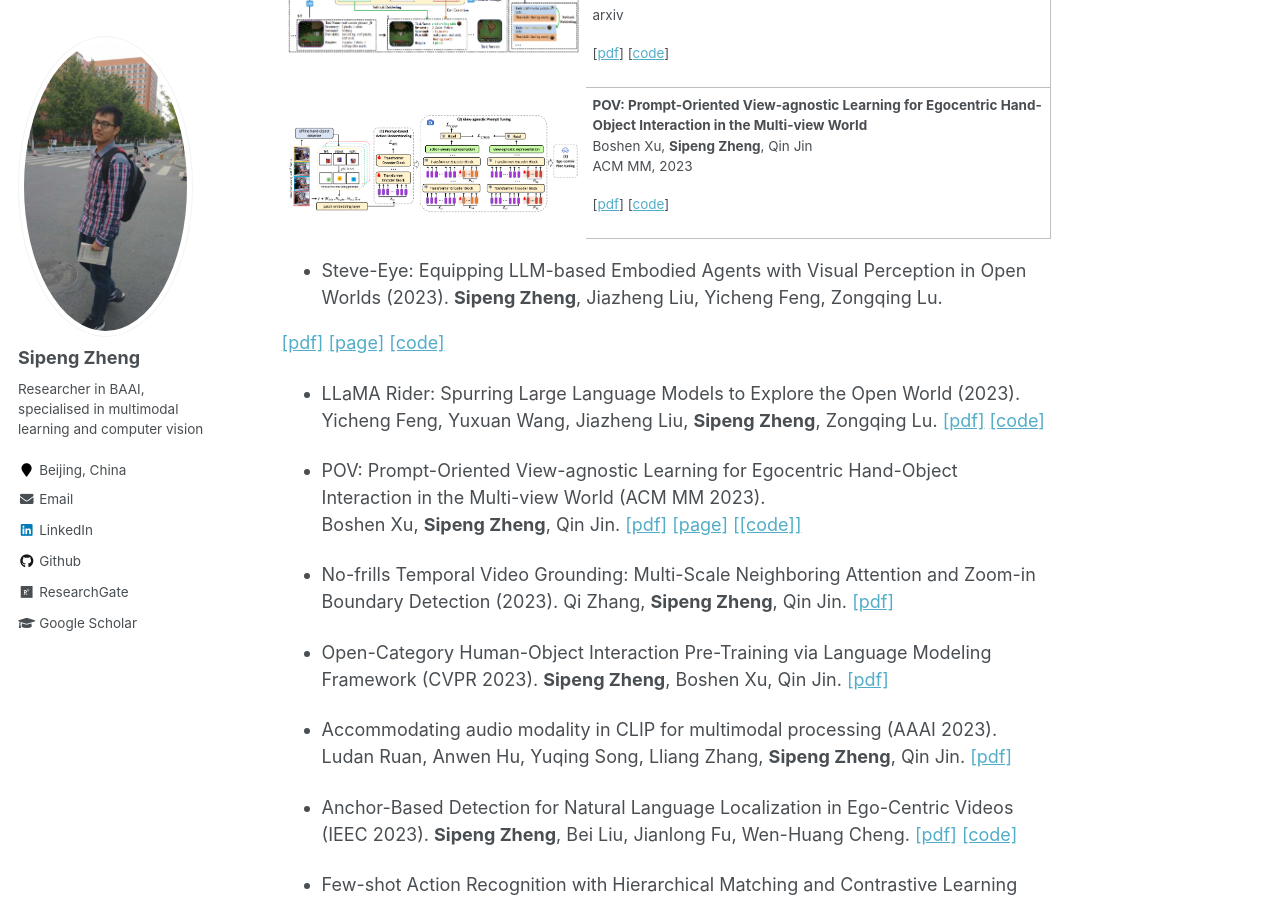
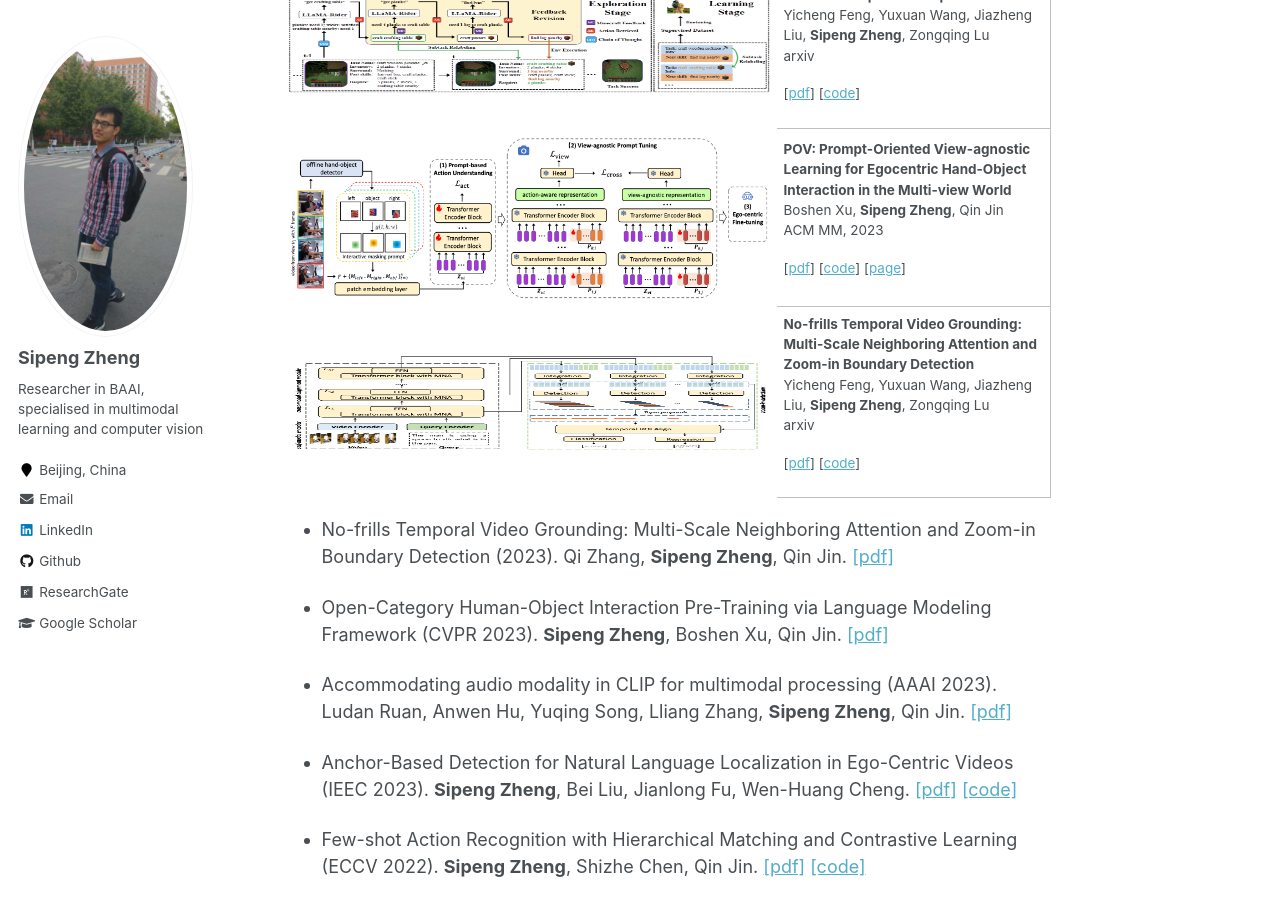
Before and after one commit to zhengsipeng/zhengsipeng.github.io, a Jekyll site: the page built from _pages/about.md, in a window 1280 px wide and 900 px high, scrolled down 1461 px. Built offline with Jekyll 4.4.1, drawn with Linux system fonts in a browser that asks for light colours.

Commit message:
update 24.1.4

```diff
--- a/_pages/about.md
+++ b/_pages/about.md
@@ -71,7 +71,7 @@ My CV can be found in [CV](https://zhengsipeng.github.io/cv/) or [downloaded CV]
 </tr>
 
 <tr style="border: none;">
-  <td style="border: none;"> <img src="./images/pubs/mm23_pov.png" style="height: 100px; width: 500px;"/></td>
+  <td style="border: none;"> <img src="./images/pubs/mm23_pov.png" width="100%" height="100px"/></td>
   <td>
       <p><strong>POV: Prompt-Oriented View-agnostic Learning for Egocentric Hand-Object Interaction in the Multi-view World</strong><br>
         Boshen Xu, <b>Sipeng Zheng</b>, Qin Jin<br>
@@ -80,32 +80,26 @@ My CV can be found in [CV](https://zhengsipeng.github.io/cv/) or [downloaded CV]
       <p>
           [<a target="_blank" href="https://dl.acm.org/doi/10.1145/3581783.3612484">pdf</a>]
           [<a target="_blank" href="https://github.com/xuboshen/pov_acmmm2023">code</a>]
+          [<a target="_blank" href="https://xuboshen.github.io/POV/">page</a>]
+      </p>
+  </td>
+</tr>
+
+<tr style="border: none;">
+  <td style="border: none;"> <img src="./images/pubs/nofrill_23.png" style="height: 100px; width: 500px;"/></td>
+  <td>
+      <p><strong>No-frills Temporal Video Grounding: Multi-Scale Neighboring Attention and Zoom-in Boundary Detection</strong><br>
+        Yicheng Feng, Yuxuan Wang, Jiazheng Liu, <b>Sipeng Zheng</b>, Zongqing Lu<br>
+        arxiv
+      </p>
+      <p>
+          [<a target="_blank" href="https://arxiv.org/abs/2310.08922">pdf</a>]
+          [<a target="_blank" href="https://github.com/PKU-RL/LLaMA-Rider">code</a>]
       </p>
   </td>
 </tr>
 
 </table>
-
-
-* Steve-Eye: Equipping LLM-based Embodied Agents with Visual Perception in Open Worlds (2023).
-**Sipeng Zheng**, Jiazheng Liu, Yicheng Feng, Zongqing Lu.
-
-[[pdf]](https://arxiv.org/abs/2310.13255)
-[[page]](https://sites.google.com/view/steve-eye)
-[[code]](https://github.com/BAAI-Agents/Steve-Eye)
-
-
-* LLaMA Rider: Spurring Large Language Models to Explore the Open World (2023).
-Yicheng Feng, Yuxuan Wang, Jiazheng Liu, **Sipeng Zheng**, Zongqing Lu.
-[[pdf]](https://arxiv.org/abs/2310.08922)
-[[code]](https://github.com/PKU-RL/LLaMA-Rider)
-
-
-* POV: Prompt-Oriented View-agnostic Learning for Egocentric Hand-Object Interaction in the Multi-view World (ACM MM 2023).
-Boshen Xu, **Sipeng Zheng**, Qin Jin.
-[[pdf]](https://dl.acm.org/doi/10.1145/3581783.3612484)
-[[page]](https://xuboshen.github.io/POV/)
-[[[code]]](https://github.com/xuboshen/pov_acmmm2023)
 
 
 * No-frills Temporal Video Grounding: Multi-Scale Neighboring Attention and Zoom-in Boundary Detection (2023).
```
